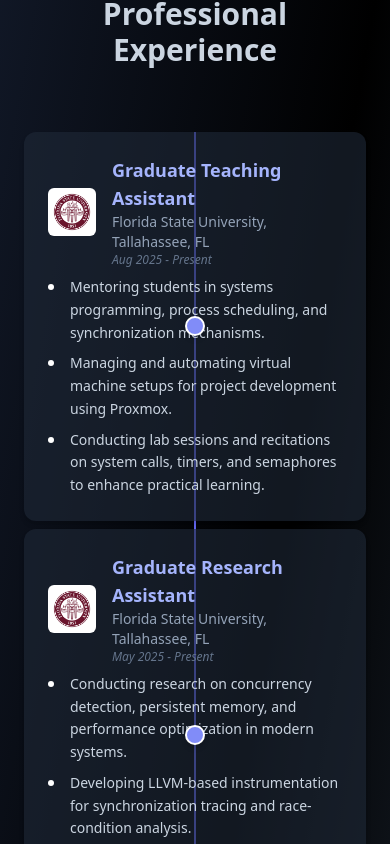
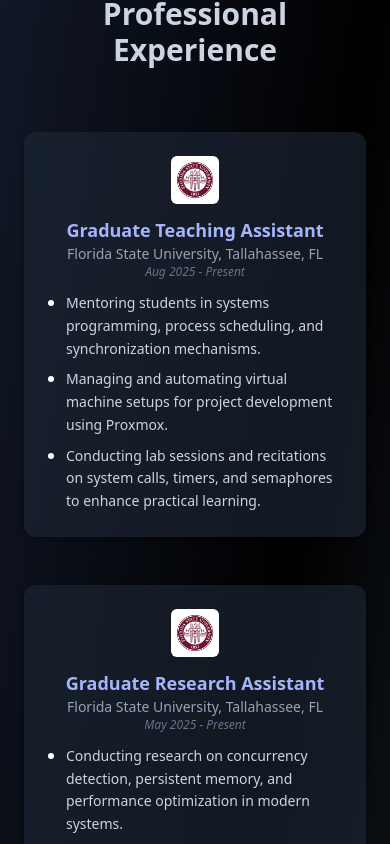
Before and after one commit to Bharadwaj-1953/Bharadwaj_Portfolio, a React (Vite) app: page / in a window 390 px wide. Shown: the part 8840-9684 px from the top of the page. Built offline with nearby package versions, Linux system fonts and the light colour scheme; the HTML template or start-up script is replaced by a standard one.

Commit message:
Refactor Experience component layout and styles

```diff
--- a/src/components/Experience.jsx
+++ b/src/components/Experience.jsx
@@ -5,7 +5,7 @@ const logoMap = {
   "Unical Systems": "/Unical.jpg",
   "SmartInternz": "/SmartBridge.png",
   "Oasis Infobyte": "/Oasis.jpg",
-  "Florida State University": "/FSU 1.png"
+  "Florida State University": "/FSU 1.png",
 };
 
 const Experience = () => {
@@ -17,9 +17,9 @@ const Experience = () => {
 
       <div className="relative max-w-[1270px] mx-auto">
         {/* Vertical timeline line */}
-        <div className="absolute left-1/2 transform -translate-x-1/2 h-full border-l-2 border-indigo-500 z-0" />
+        <div className="hidden md:block absolute left-1/2 transform -translate-x-1/2 h-full border-l-2 border-indigo-500 z-0" />
 
-        <div className="flex flex-col gap-2 relative z-10">
+        <div className="flex flex-col gap-12 relative z-10">
           {experience.map((exp, index) => {
             const isLeft = index % 2 === 0;
             const logoSrc = logoMap[exp.companyName];
@@ -31,21 +31,21 @@ const Experience = () => {
                   isLeft ? "md:justify-start" : "md:justify-end"
                 }`}
               >
-                {/* Timeline marker: vertically centered */}
-                <span className="absolute w-5 h-5 bg-indigo-400 border-2 border-white rounded-full top-1/2 left-1/2 transform -translate-x-1/2 -translate-y-1/2 z-20 shadow-md" />
+                {/* Timeline marker (centered for desktop) */}
+                <span className="hidden md:block absolute w-5 h-5 bg-indigo-400 border-2 border-white rounded-full top-1/2 left-1/2 transform -translate-x-1/2 -translate-y-1/2 z-20 shadow-md" />
 
                 <div
                   className={`w-full md:w-1/2 ${
                     isLeft ? "md:pr-8" : "md:pl-8"
                   }`}
                 >
-                  <div className="relative bg-gray-800/60 p-6 rounded-xl shadow-md transition-transform transform hover:scale-[1.03] hover:shadow-xl animate-fadeIn">
+                  <div className="relative bg-gray-800/60 p-6 rounded-xl shadow-md transition-transform hover:scale-[1.03] hover:shadow-xl animate-fadeIn">
                     {/* Logo + Info */}
-                    <div className="flex items-center gap-4 mb-2">
+                    <div className="flex flex-col sm:flex-row items-center sm:items-start sm:gap-4 mb-3 text-center sm:text-left">
                       <img
                         src={logoSrc}
                         alt={exp.companyName}
-                        className="w-12 h-12 rounded-md object-contain bg-white p-1"
+                        className="w-12 h-12 rounded-md object-contain bg-white p-1 mb-3 sm:mb-0"
                       />
                       <div>
                         <h3 className="text-lg font-semibold text-indigo-300">
@@ -60,11 +60,11 @@ const Experience = () => {
                       </div>
                     </div>
 
-                    {/* Bullet Points with aligned wrap */}
+                    {/* Bullet Points */}
                     <div className="flex flex-col gap-2 mt-2 text-sm">
                       {exp.points.map((point, i) => (
-                        <div key={i} className="flex items-start">
-                          <span className="w-[6px] h-[6px] mt-2 mr-4 bg-white rounded-full shrink-0" />
+                        <div key={i} className="flex items-start text-left">
+                          <span className="w-[6px] h-[6px] mt-2 mr-3 bg-white rounded-full shrink-0" />
                           <p className="text-slate-300 leading-relaxed">
                             {point}
                           </p>
```
